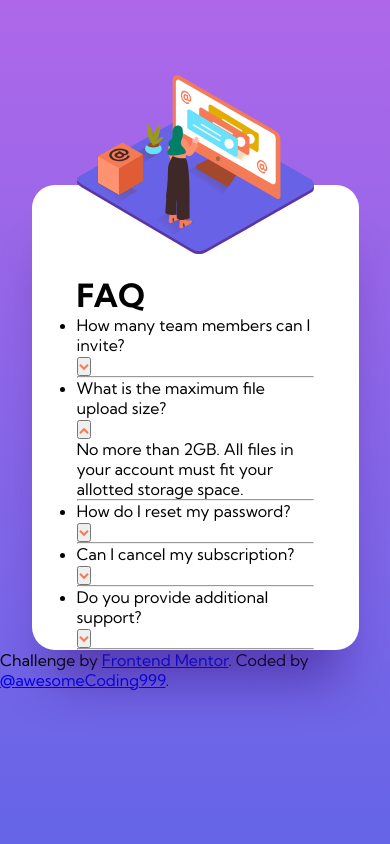
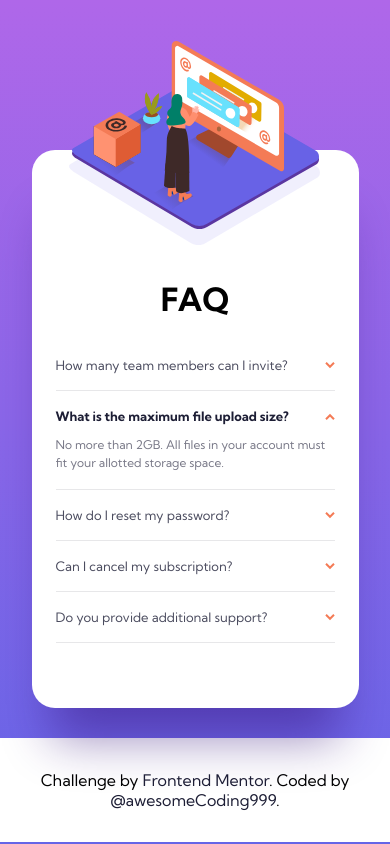
Before and after one commit to awesomeCoding999/frontend-mentor-faq-card, a React (Vite) app: page / in a window 390 px wide. Built offline with nearby package versions, Linux system fonts and the light colour scheme.

Commit message:
feat: adding rest of mobile styles

```diff
--- a/src/components/faq-card/FAQCard.css
+++ b/src/components/faq-card/FAQCard.css
@@ -3,22 +3,46 @@
   box-shadow: 0px 50px 50px -20px rgba(53, 18, 122, 0.497159);
   border-radius: 23px;
   width: 327px;
-  margin: 30px auto 0;
-  padding: 30px 45px 0;
+  margin: 148px auto 30px;
+  padding: 0 24px 48px;
   position: relative;
 }
 
 .woman-at-desk-img {
-  width: 237px;
-  position: absolute;
-  top: -110px;
-  left: 0;
-  right: 0;
-  margin: auto;
+  background: url("../../images/bg-pattern-mobile.svg") no-repeat bottom;
+  background-size: 90%;
+  padding: 1rem;
+  margin-top: -125px;
 }
 
-.card-container {
-  margin-top: 60px;
+.title {
+  margin-top: 30px;
+  margin-bottom: 38px;
+  text-align: center;
+}
+
+.faq-items {
+  list-style-type: none;
+}
+
+.question-container {
+  display: flex;
+  justify-content: space-between;
+}
+
+.question {
+  font-size: 13px;
+  color: var(--dark-blue);
+}
+
+.active-question {
+  color: var(--very-dark-desaturated-blue);
+  font-weight: 700;
+}
+
+.arrow-btn {
+  border: none;
+  background-color: var(--white);
 }
 
 .hide-answer {
@@ -27,8 +51,20 @@
 
 .show-answer {
   display: block;
+  color: var(--dark-grayish-blue);
+  font-size: 12px;
+  line-height: 18px;
+  margin-top: 12px;
+  margin-bottom: 16px;
 }
 
 .rotate-icon-up {
   transform: rotate(180deg);
 }
+
+.divider {
+  margin: 17px 0;
+  height: 1px;
+  border: none;
+  background-color: var(--light-grayish-blue);
+}
--- a/src/components/faq-card/FAQCard.tsx
+++ b/src/components/faq-card/FAQCard.tsx
@@ -29,12 +29,18 @@ export const FAQCard = () => {
         />
       </picture>
       <div className="card-container">
-        <h1>FAQ</h1>
-        <ul>
+        <h1 className="title">FAQ</h1>
+        <ul className="faq-items">
           {faqList.map(({ id, question, answer }) => (
             <li className="faq" key={id}>
               <div className="question-container">
-                <p>{question}</p>
+                <p
+                  className={`question ${
+                    activeFAQ === id ? "active-question" : ""
+                  }`}
+                >
+                  {question}
+                </p>
                 <button className="arrow-btn" id={id} onClick={toggleAnswer}>
                   <img
                     className={`${activeFAQ === id ? "rotate-icon-up" : ""}`}
@@ -44,13 +50,13 @@ export const FAQCard = () => {
                 </button>
               </div>
               <p
-                className={`${
-                  activeFAQ === id ? "show-answer" : "hide-answer"
-                }`}
+                className={`
+                  ${activeFAQ === id ? "show" : "hide"}-answer
+               `}
               >
                 {answer}
               </p>
-              <hr />
+              <hr className="divider" />
             </li>
           ))}
         </ul>
--- a/src/components/footer/Footer.css
+++ b/src/components/footer/Footer.css
@@ -0,0 +1,15 @@
+footer {
+  text-align: center;
+  background-color: var(--white);
+  padding: 2rem;
+}
+
+footer a {
+  text-decoration: none;
+  color: var(--very-dark-desaturated-blue);
+}
+
+footer a:hover {
+  color: var(--dark-blue);
+  text-decoration: underline;
+}
--- a/src/components/footer/Footer.tsx
+++ b/src/components/footer/Footer.tsx
@@ -1,3 +1,4 @@
+import "./Footer.css";
 export const Footer = () => {
   return (
     <footer className="attribution">
--- a/src/index.css
+++ b/src/index.css
@@ -7,14 +7,15 @@
 }
 
 :root {
-  --white: hsl(0, 0%, 100%);
-  --very-dark-desaturated-blue: hsl(238, 29%, 16%);
-  --soft-red: hsl(14, 88%, 65%);
-  --soft-violet: hsl(273, 75%, 66%);
-  --soft-blue: hsl(240, 73%, 65%);
-  --light-grayish-blue: hsl(240, 5%, 91%);
-  --dark-grayish-blue: hsl(240, 6%, 50%);
-  --very-dark-grayish-blue: hsl(237, 12%, 33%);
+  --white: #ffffff;
+  --very-dark-desaturated-blue: #1d1e35;
+  --dark-blue: #4b4c5f;
+  --soft-red: #f47c57;
+  --soft-violet: #af67e9;
+  --soft-blue: #6565e7;
+  --light-grayish-blue: #e7e7e9;
+  --dark-grayish-blue: #787887;
+  --very-dark-grayish-blue: #4a4b5e;
 }
 
 body {
```
